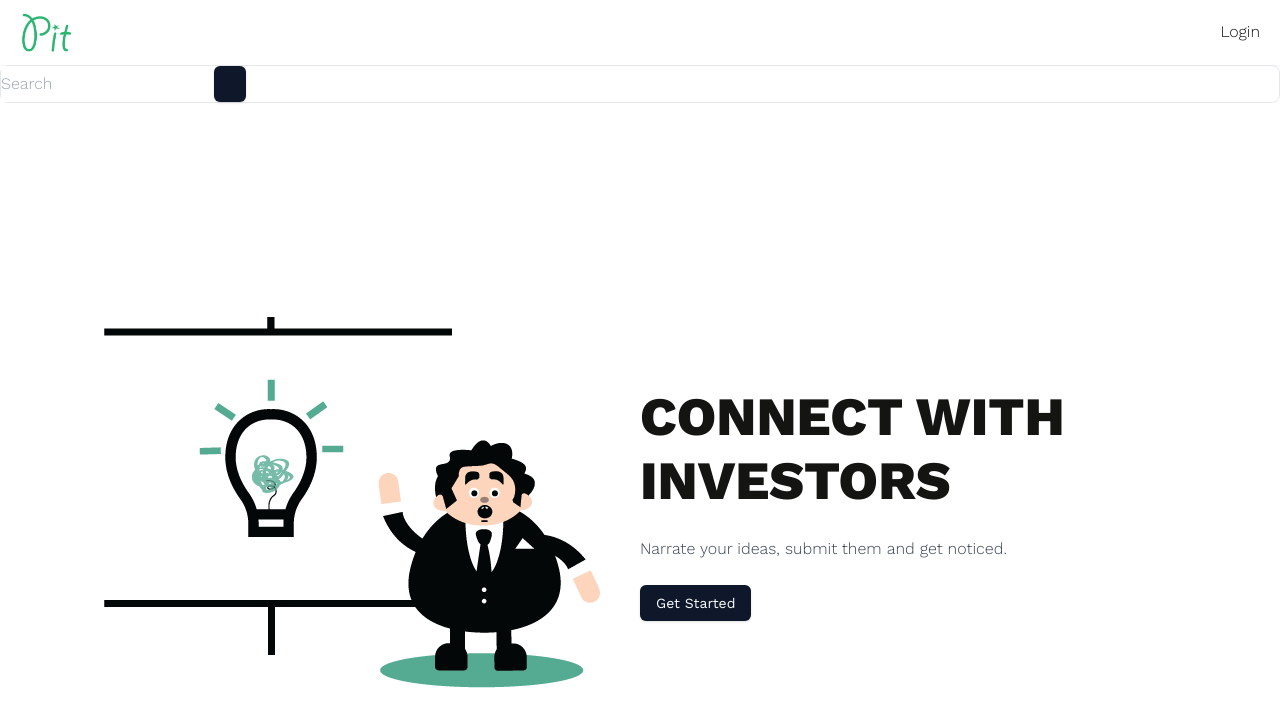
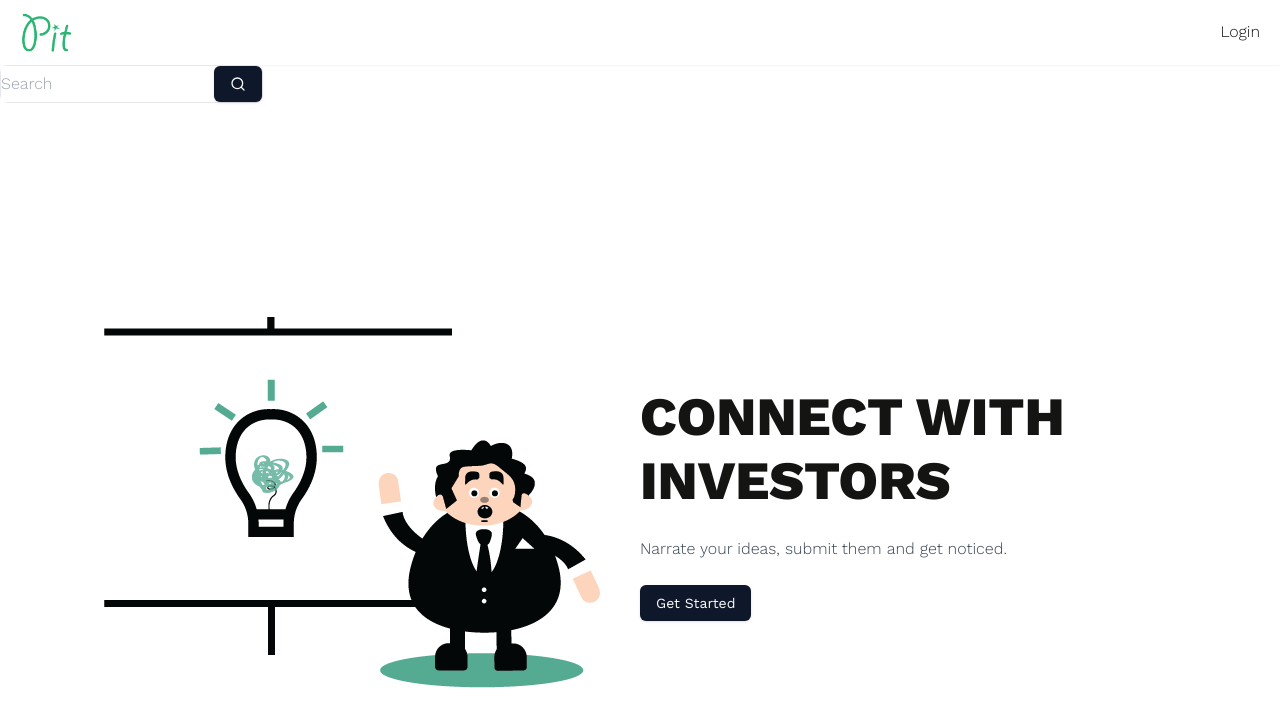
Before and after one commit to kore4lyf/pitchit, a Next.js app: page / in a window 1280 px wide. Shown: the top 726 px of the page. Built offline with nearby package versions, Linux system fonts and the light colour scheme; no server answers.

Commit message:
Add SearchForm Component

```diff
--- a/app/(root)/layout.tsx
+++ b/app/(root)/layout.tsx
@@ -1,5 +1,5 @@
 import React from 'react'
-import NavBar from "../components/NavBar"
+import NavBar from "@/components/NavBar"
 
 const layout = ({ children }: Readonly<{ children: React.ReactNode }>) => {
   return (
--- a/app/(root)/page.tsx
+++ b/app/(root)/page.tsx
@@ -1,6 +1,6 @@
 import React from 'react'
-import Hero from "../components/Hero"
-import SearchForm from "../components/SearchForm"
+import Hero from "../../components/Hero"
+import SearchForm from "../../components/SearchForm"
 
 const HomePage = async ({ searchParams }: {
 searchParams: Promise<{ query?: string }>
@@ -11,6 +11,7 @@ searchParams: Promise<{ query?: string }>
       <SearchForm query={query} />
       <Hero />
 
+
     </>
   )
 }
--- a/app/components/Hero.tsx
+++ b/components/Hero.tsx
@@ -5,8 +5,7 @@ import React from 'react'
 const Hero = () => {
   return (
     <section className="hero">
-        <div className="width_90pct grid grid-cols-1 md:grid-cols-2 md:gap-5 xl:gap-0 mx-auto items-center h-screen">
-          {/* <Image src="/images/pitchit-hero0.png" width={600} height={200} alt="An illustration of a person doing a pitch" className="object-contain" /> */}
+        <div className="width_90pct grid grid-cols-1 md:grid-cols- md:grid-cols-2 md:gap-5 xl:gap-0 mx-auto items-center h-screen">
           <div className="bg-[url('/images/pitchit-hero0.png')] bg-no-repeat bg-center h-screen w-full"></div>
           <div className="flex-1">
             <h1 className="uppercase min-w-[12ch] text-3xl font-work-sans font-extrabold text-black-200 sm:text-[54px] sm:leading-[64px] text-[36px] leading-[46px]"> Connect with investors </h1>
--- a/app/components/NavBar.tsx
+++ b/components/NavBar.tsx
@@ -2,7 +2,6 @@ import { auth, signIn, signOut } from "@/auth";
 import Image from "next/image"
 import Link from "next/link"
 import React from 'react'
-import SearchForm from "./SearchForm";
 
 const NavBar = async () => {
   const session = await auth();
--- a/app/components/SearchForm.tsx
+++ b/components/SearchForm.tsx
@@ -1,17 +1,20 @@
 
 import React from 'react'
+import { Search } from "lucide-react"
 import SearchFormReset from "./SearchFormReset"
 import { Button } from "@/components/ui/button"
 
 const SearchForm = ({ query }:{ query: string | undefined}) => {
 
   return (
-    <form action="/" className="search-form border border-1 border-gray-200 rounded-lg flex">
+    <form action="/" className="w-fit search-form border border-1 border-gray-200 rounded-lg flex">
       <input name="query" defaultValue={query} placeholder="Search" className="search-input" />
 
       <div className="flex gap-2">
         { query &&  <SearchFormReset/>}
-        <Button type="submit"></Button>
+        <Button type="submit">
+          <Search className="size-5"/>
+        </Button>
       </div>
     </form>
 
--- a/app/components/SearchFormReset.tsx
+++ b/components/SearchFormReset.tsx
@@ -2,17 +2,20 @@
 
 import React from 'react'
 import { Button } from "@/components/ui/button"
+import { X } from "lucide-react"
 
 const SearchFormReset = () => {
 
   const reset = () => {
     const form = document.querySelector(".search-form") as HTMLFormElement
 
-    if(form) form.rest()
+    if(form) form.reset()
   }
 
   return (
-    <Button type="reset" variant="ghost" className="text-red-600 bg-none box" onClick={reset}>x</Button>
+    <Button type="reset" variant="ghost" className="text-red-600 bg-none box" onClick={reset}>
+      <X/>
+    </Button>
   )
 }
 
```
